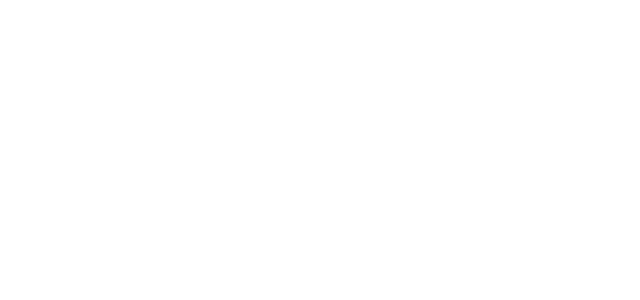
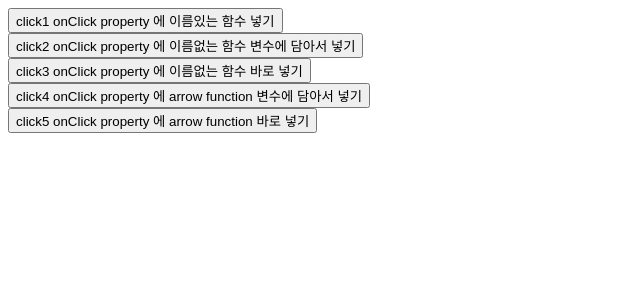
Before and after one commit to arbiterkdh/reactkdh, a React (Vite) app: page / in a window 1280 px wide. Shown: the top 300 px of the page, without its empty margins (0-640 px from the left). Built offline with nearby package versions, Linux system fonts and the light colour scheme.

Commit message:
onClick property 와 함수 사용 연습

```diff
--- a/src/App.jsx
+++ b/src/App.jsx
@@ -1,7 +1,45 @@
 import React from "react";
 
 function App(props) {
-  return <div></div>;
+  function a() {
+    console.log("이름있는 함수");
+  }
+  const b = function () {
+    console.log("이름없는 함수 변수에 담기");
+  };
+  const c = () => {
+    console.log("arrow function 변수에 담아서 넣기");
+  };
+  return (
+    <div>
+      <button onClick={a}>click1 onClick property 에 이름있는 함수 넣기</button>{" "}
+      <br />
+      <button onClick={b}>
+        click2 onClick property 에 이름없는 함수 변수에 담아서 넣기
+      </button>{" "}
+      <br />
+      <button
+        onClick={function () {
+          console.log("이름없는 함수 바로 담기");
+        }}
+      >
+        click3 onClick property 에 이름없는 함수 바로 넣기
+      </button>{" "}
+      <br />
+      <button onClick={c}>
+        click4 onClick property 에 arrow function 변수에 담아서 넣기
+      </button>{" "}
+      <br />
+      <button
+        onClick={() => {
+          console.log("arrow function 바로 넣기");
+        }}
+      >
+        click5 onClick property 에 arrow function 바로 넣기
+      </button>{" "}
+      <br />
+    </div>
+  );
 }
 
 export default App;
```
